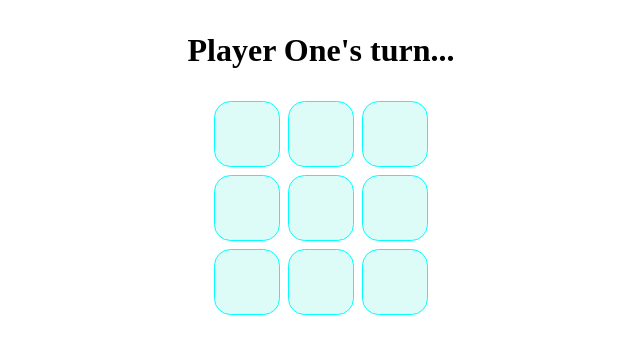
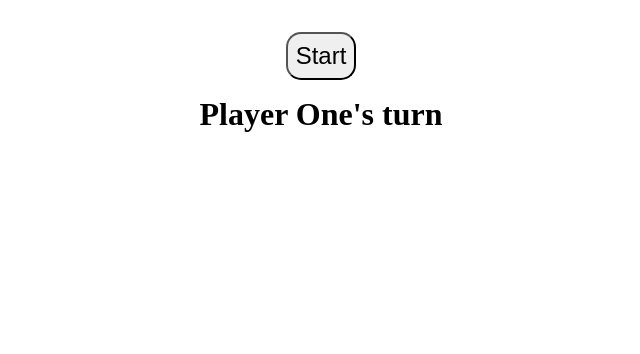
Before and after one commit to Stefano616/tic-tac-toe-TOP, a plain HTML site: page index.html in a window 1280 px wide. Shown: the whole page, without its empty margins (319-959 px from the left). Drawn offline with Linux system fonts and the light colour scheme.

Commit message:
Added Start/Restart button in the ScreenController

```diff
--- a/index.html
+++ b/index.html
@@ -9,6 +9,7 @@
   </head>
   <body>
     <div class="container">
+      <button class="start-btn">Start</button>
       <h1 class="player-info">Player One's turn</h1>
       <div class="gameboard"></div>
     </div>
--- a/script.js
+++ b/script.js
@@ -94,17 +94,15 @@ function GameController(playerOneName = "Player One", playerTwoName = "Player Tw
 }
 
 function ScreenController() {
-  const game = GameController();
+  let game = "";
   const gameboard = document.querySelector(".gameboard");
   const displayPlayerInfo = document.querySelector(".player-info");
+  const startBtn = document.querySelector(".start-btn");
 
   const updateScreen = () => {
     gameboard.textContent = "";
-
     const board = game.getBoard();
-
     displayPlayerInfo.textContent = game.getInfoMessage();
-
     board.forEach((row, rowIdx) => {
       row.forEach((cell, colIdx) => {
         const cellButton = document.createElement("button");
@@ -116,18 +114,21 @@ function ScreenController() {
       });
     });
   };
+  function clickHandlerStartBtn() {
+    game = GameController();
+    updateScreen();
+    startBtn.textContent = "Restart";
+  }
 
   function clickHandlerBoard(e) {
     const selectedRow = e.target.dataset.row;
     const selectedColumn = e.target.dataset.column;
-
     if (!selectedColumn) return;
-
     game.playRound(selectedRow, selectedColumn);
     updateScreen();
   }
+  startBtn.addEventListener("click", clickHandlerStartBtn);
   gameboard.addEventListener("click", clickHandlerBoard);
-  updateScreen();
 }
 
 ScreenController();
--- a/style.css
+++ b/style.css
@@ -16,6 +16,13 @@
   align-items: center;
   justify-content: space-around;
   padding-block: 2rem;
+}
+
+.start-btn {
+  padding: 0.5rem;
+  margin-bottom: 1rem;
+  font-size: 1.5rem;
+  border-radius: 15px;
 }
 
 .gameboard {
```
